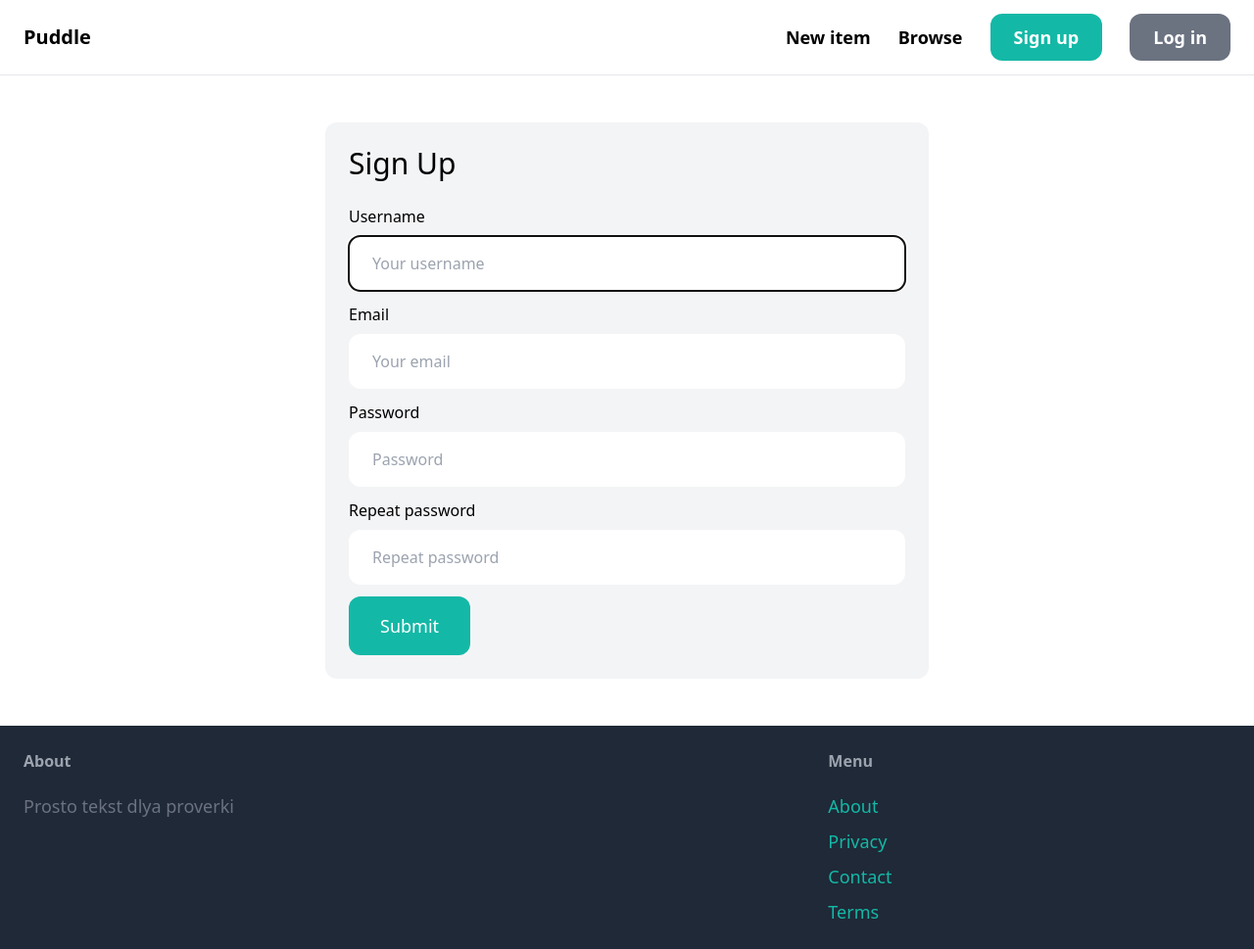
After one commit to cfifukr/first_django_online_shop, a Django app: page /signup/ in a window 1280 px wide. The commit adds this page. Shown: the whole page at 98% size. Run offline with Django 4.2, Linux system fonts and the light colour scheme; some libraries are stand-ins or nearby versions.

Commit message:
Signing up

```diff
--- /dev/null
+++ b/core/forms.py
@@ -0,0 +1,27 @@
+from django import forms
+from django.contrib.auth.forms import UserCreationForm
+from django.contrib.auth.models import User
+
+class SighupForm(UserCreationForm):
+
+    class Meta:
+        model = User
+        fields = ('username', 'email', 'password1', 'password2')
+
+    username = forms.CharField(widget= forms.TextInput(attrs={
+        "placeholder": "Your username",
+        "class": "w-full py-4 px-6 rounded-xl"
+    }))
+
+    email = forms.CharField(widget=forms.EmailInput(attrs={
+        "placeholder": "Your email",
+        "class": "w-full py-4 px-6 rounded-xl"
+    }))
+    password1 = forms.CharField(widget=forms.PasswordInput(attrs={
+        "placeholder": "Password",
+        "class": "w-full py-4 px-6 rounded-xl"
+    }))
+    password2 = forms.CharField(widget=forms.PasswordInput(attrs={
+        "placeholder": "Repeat password",
+        "class": "w-full py-4 px-6 rounded-xl"
+    }))
--- a/core/templates/core/base.html
+++ b/core/templates/core/base.html
@@ -16,7 +16,7 @@
                 <a href="#" class="text-lg font-semibold hover:text-gray-500">New item</a>
                 <a href="#" class="text-lg font-semibold hover:text-gray-500">Browse</a>
 
-                <a href="#" class="px-6 py-3 text-lg font-semibold bg-teal-500 text-white rounded-xl hover:bg-teal-700">Sign in</a>
+                <a href="{% url 'core:signup' %}" class="px-6 py-3 text-lg font-semibold bg-teal-500 text-white rounded-xl hover:bg-teal-700">Sign up</a>
                 <a href="#" class="px-6 py-3 text-lg font-semibold bg-gray-500 text-white rounded-xl hover:bg-gray-700">Log in</a>
             </div>
 
@@ -37,7 +37,7 @@
                 <ul class="space-y-2">
                     <li><a href="#" class="text-lg text-teal-500 hover:text-teal-700">About</a></li>
                     <li><a href="#" class="text-lg text-teal-500 hover:text-teal-700">Privacy</a></li>
-                    <li><a href="{% url 'contact' %}" class="text-lg text-teal-500 hover:text-teal-700">Contact</a></li>
+                    <li><a href="{% url 'core:contact' %}" class="text-lg text-teal-500 hover:text-teal-700">Contact</a></li>
                     <li><a href="#" class="text-lg text-teal-500 hover:text-teal-700">Terms</a></li>
                 </ul>
             </div>
--- /dev/null
+++ b/core/templates/core/signup.html
@@ -0,0 +1,43 @@
+{% extends 'core/base.html' %}
+
+{% block title %} Sigh Up {% endblock %}
+
+{% block content %}
+    <div class="w-1/2 my-6 mx-auto p-6 bg-gray-100 rounded-xl">
+      <h1 class="mb-6 text-3xl">Sign Up</h1>
+        <form method="post" action=".">
+            {% csrf_token %}
+
+
+            <div class="mb-3">
+                <label class="inline-block mb-2"> Username</label><br>
+                {{form.username}}
+            </div>
+
+            <div class="mb-3">
+                <label class="inline-block mb-2"> Email</label><br>
+                {{form.email}}
+            </div>
+
+            <div class="mb-3">
+                <label class="inline-block mb-2"> Password </label><br>
+                {{form.password1}}
+            </div>
+
+            <div class="mb-3">
+                <label class="inline-block mb-2"> Repeat password</label><br>
+                {{form.password2}}
+            </div>
+
+            {% if form.errors or form.non_field_errors %}
+                <div class="mp-3 p-6 bg-red-100 rounded-xl">
+                    {% for field in form %}
+                        {{field.errors}}
+                    {% endfor %}
+                    {{ form.non_field_errors }}
+                </div>
+            {% endif %}
+            <button class="py-4 px-8 text-lg bg-teal-500 hover:bg-teal-700 rounded-xl text-white">Submit</button>
+        </form>
+    </div>
+{% endblock %}
--- /dev/null
+++ b/core/urls.py
@@ -0,0 +1,11 @@
+from django.urls import path
+from . import views
+app_name = "core"
+
+urlpatterns=[
+    path("", views.index, name="index"),
+    path("contact/", views.contact, name = "contact"),
+    path("signup/", views.signup, name= "signup")
+
+
+]
--- a/core/views.py
+++ b/core/views.py
@@ -1,5 +1,6 @@
-from django.shortcuts import render
+from django.shortcuts import render, redirect
 from item.models import Category, Item
+from .forms import SighupForm
 
 def index(request):
     items= Item.objects.filter(is_sold=False)[0:6]
@@ -11,3 +12,14 @@ def index(request):
 
 def contact(request):
     return render(request, 'core/contact.html')
+def signup(request):
+    if request.method == "POST":
+        form = SighupForm(request.POST)
+        if form.is_valid():
+            form.save()
+            return redirect('/login/')
+    else:
+        form = SighupForm()
+    return render(request, "core/signup.html",{
+                  "form": form
+    })
--- a/puddle/urls.py
+++ b/puddle/urls.py
@@ -5,8 +5,7 @@ from django.urls import path, include
 from core.views import index, contact
 
 urlpatterns = [
-    path("", index, name = 'index'),
+    path("", include("core.urls")),
     path("item/", include('item.urls')),
-    path("contact/", contact, name = 'contact'),
     path('admin/', admin.site.urls),
 ] + static(settings.MEDIA_URL, document_root= settings.MEDIA_ROOT)
```
Also changed, not shown: db.sqlite3.
